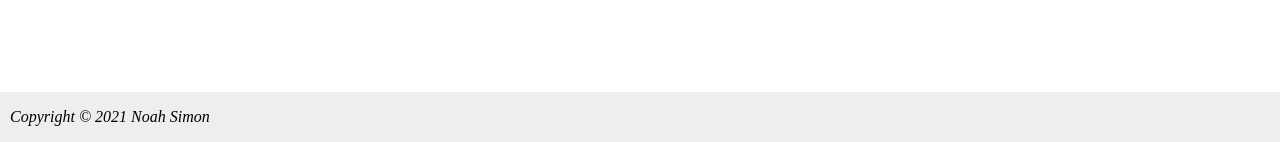
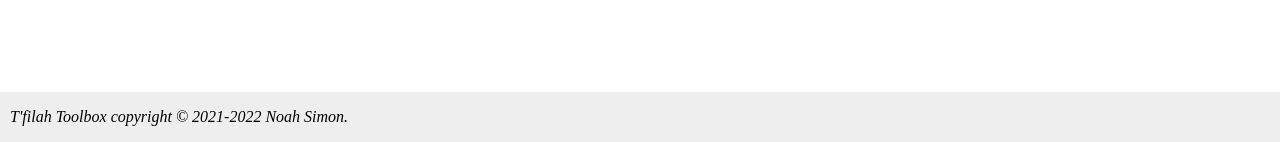
Before and after one commit to AceAttorneyMaster111/tfilah-toolbox, a Django app: page /hashirim_shelanu/ in a window 1280 px wide. Shown: the part 658-800 px from the top of the page. Run offline with Django 3.2, Linux system fonts and the light colour scheme; data that the repository does not hold is empty.

Commit message:
Updated copyright

```diff
--- a/tfilah_toolbox/templates/tfilah_toolbox/footer.html
+++ b/tfilah_toolbox/templates/tfilah_toolbox/footer.html
@@ -1,3 +1,3 @@
 <footer>
-    <p><i>Copyright © 2021 Noah Simon</i></p>
+    <p><i>T'filah Toolbox copyright © 2021-2022 Noah Simon.</i></p>
 </footer>
```
